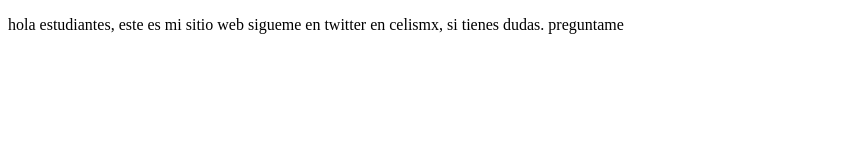
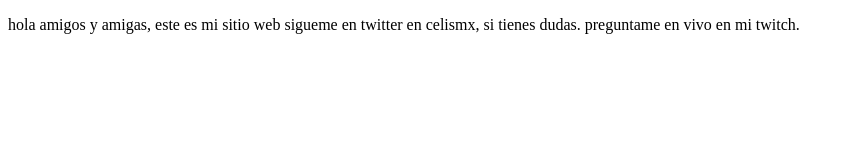
Before and after one commit to drakmig/proyectoDemoCursoPrework, a plain HTML site: page index.html in a window 1280 px wide. Shown: the whole page, without its empty margins (0-850 px from the left). Drawn offline with Linux system fonts and the light colour scheme.

Commit message:
cambios agregamos sitio twtich

```diff
--- a/index.html
+++ b/index.html
@@ -8,8 +8,8 @@
 </head>
 <body>
     <p>
-        hola estudiantes, este es mi sitio web
-        sigueme en twitter en celismx, si tienes dudas. preguntame
+        hola amigos y amigas, este es mi sitio web
+        sigueme en twitter en celismx, si tienes dudas. preguntame en vivo en mi twitch.
     </p>
 </body>
 </html>
```
